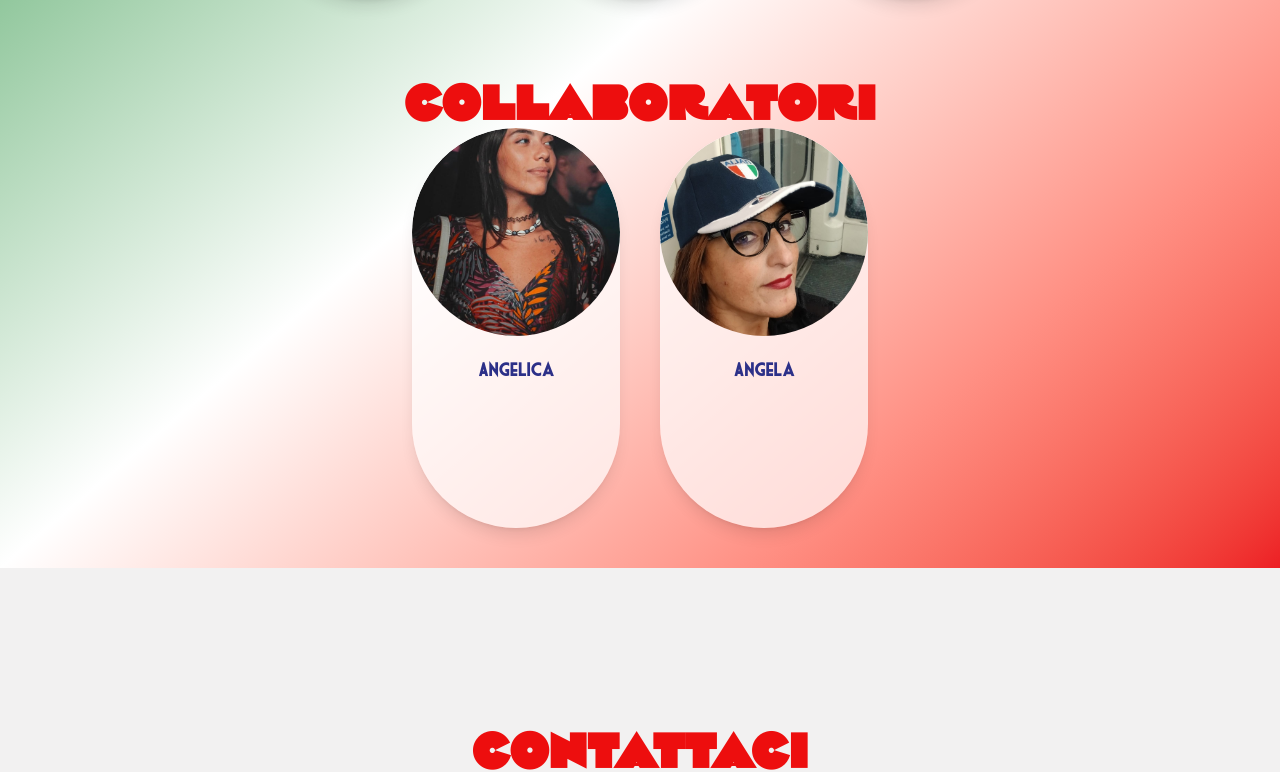
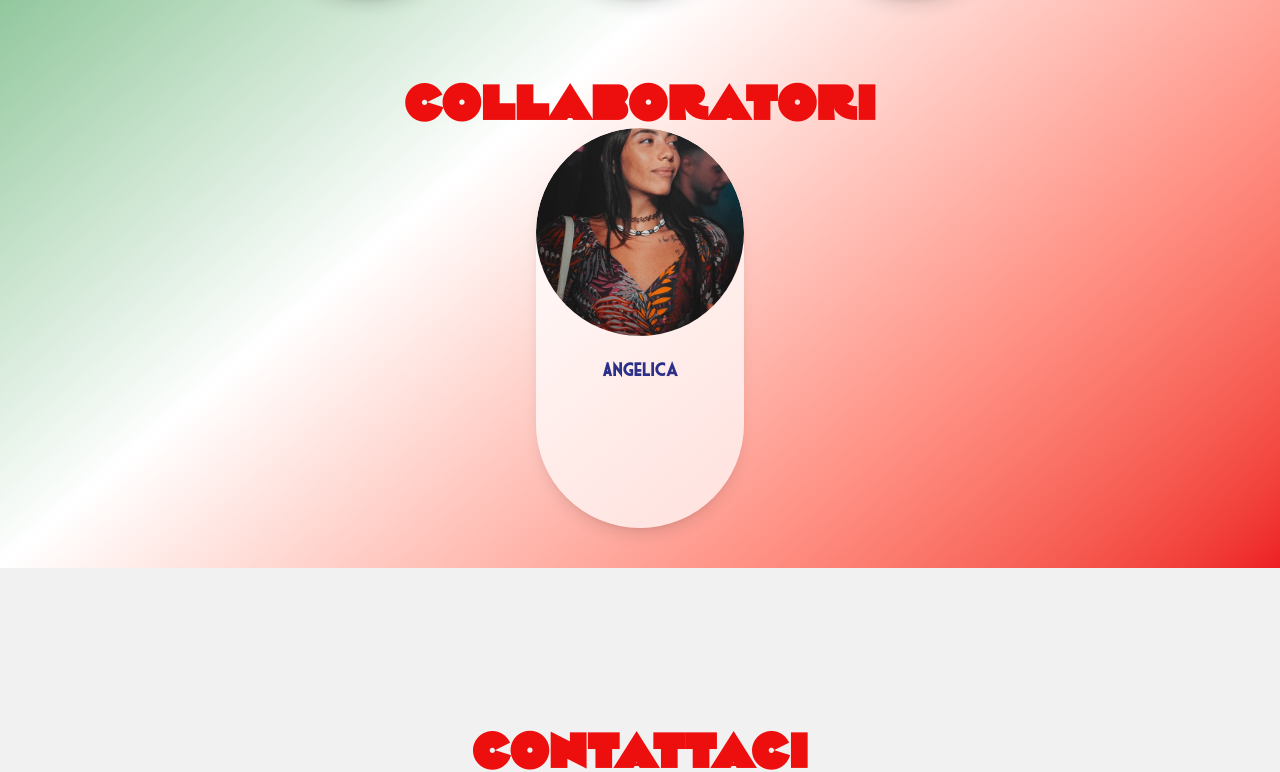
Before and after one commit to AdrianaZizolfi/littleItalyuk, a React (Vite) app in the folder client/: page / in a window 1280 px wide. Shown: the part 2717-3489 px from the top of the page. Built offline with nearby package versions, Linux system fonts and the light colour scheme; a web font is replaced by a local one.

Commit message:
removed collab

```diff
--- a/client/src/constants/index.js
+++ b/client/src/constants/index.js
@@ -107,7 +107,7 @@ const navLinks = [
   const collabImgs = [
   { name: "Angelica", imgPath: "/images/angelica.jpg", descriptionKey: "angelica_description" },
   // { name: "Nicoletta", imgPath: "/images/nicoletta.jpg", descriptionKey: "nicoletta_description" },
-  { name: "Angela", imgPath: "/images/angela.jpg", descriptionKey: "angela_description" },
+  // { name: "Angela", imgPath: "/images/angela.jpg", descriptionKey: "angela_description" },
 
     // {
     //   name: "Nome 3",
```
